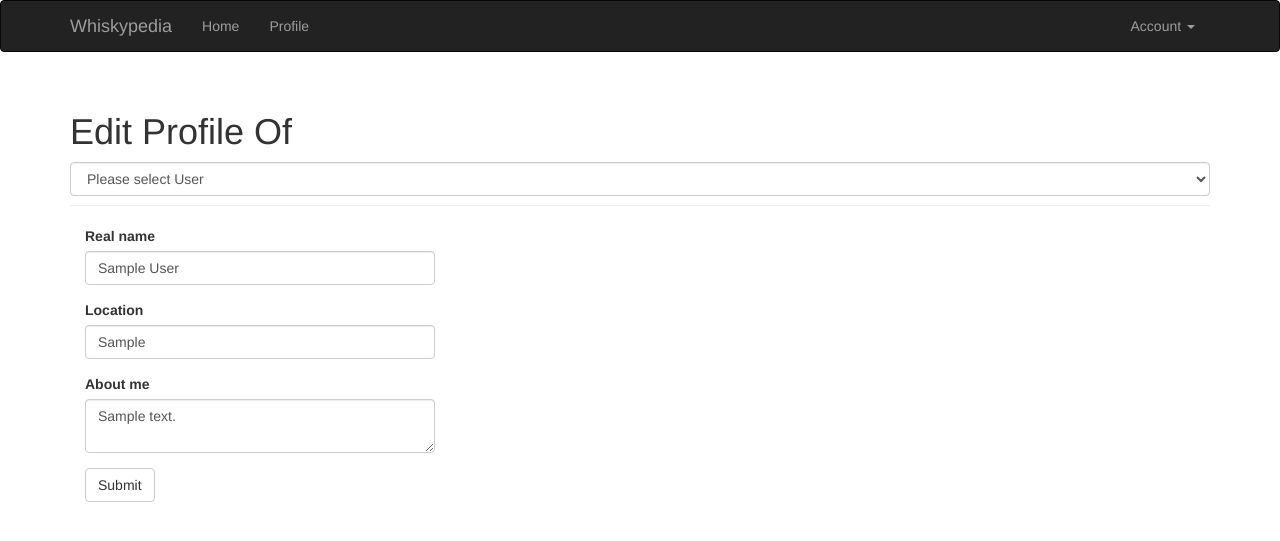
After one commit to ieuqirne/Advanced_Web_Technologies_CW2, a Flask app: page /edit-profile in a window 1280 px wide. The commit adds this page. Shown: the top 541 px of the page. Run offline with Flask 2, Linux system fonts and the light colour scheme; a user stored in the database is signed in; tables that the repository leaves empty hold one stand-in row (values such as "Sample post"); some libraries are stand-ins or nearby versions.

Commit message:
Chapter 10 DOne

```diff
--- a/SourceCode/app/auth/views.py
+++ b/SourceCode/app/auth/views.py
@@ -5,6 +5,22 @@ from .. import db
 from ..models import User
 from .forms import LoginForm, RegistrationForm, ChangePasswordForm, PasswordResetRequestForm, PasswordResetForm
 from ..email import send_email
+
+@auth.before_app_request
+def before_request():
+    if current_user.is_authenticated:
+        current_user.ping()
+        if not current_user.confirmed \
+                and request.endpoint \
+                and request.blueprint != 'auth' \
+                and request.endpoint != 'static':
+            return redirect(url_for('auth.unconfirmed'))
+
+@auth.route('/unconfirmed')
+def unconfirmed():
+    if current_user.is_anonymous or current_user.confirmed:
+        return redirect(url_for('main.index'))
+    return render_template('auth/unconfirmed.html')
 
 @auth.route('/login', methods=['GET', 'POST'])
 def login():
--- a/SourceCode/app/main/forms.py
+++ b/SourceCode/app/main/forms.py
@@ -1,8 +1,48 @@
 from flask_wtf import FlaskForm
-from wtforms import StringField, SubmitField
-from wtforms.validators import DataRequired
+from ..models import Role, User
+from wtforms import StringField, TextAreaField, BooleanField, SelectField,SubmitField
+from wtforms import ValidationError
+from wtforms.validators import DataRequired, Length, Email, Regexp
+
 
 
 class NameForm(FlaskForm):
     name = StringField('What is your name?', validators=[DataRequired()])
     submit = SubmitField('Submit')
+
+class EditProfileForm(FlaskForm):
+    name = StringField('Real name', validators=[Length(0, 64)])
+    location = StringField('Location', validators=[Length(0, 64)])
+    about_me = TextAreaField('About me')
+    submit = SubmitField('Submit')
+
+class EditProfileAdminForm(FlaskForm):
+    email = StringField('Email', validators=[DataRequired(), Length(1, 64),
+                                             Email()])
+    username = StringField('Username', validators=[
+        DataRequired(), Length(1, 64),
+        Regexp('^[A-Za-z][A-Za-z0-9_.]*$', 0,
+               'Usernames must have only letters, numbers, dots or '
+               'underscores')])
+    confirmed = BooleanField('Confirmed')
+    role = SelectField('Role', coerce=int)
+    name = StringField('Real name', validators=[Length(0, 64)])
+    location = StringField('Location', validators=[Length(0, 64)])
+    about_me = TextAreaField('About me')
+    submit = SubmitField('Submit')
+
+    def __init__(self, user, *args, **kwargs):
+        super(EditProfileAdminForm, self).__init__(*args, **kwargs)
+        self.role.choices = [(role.id, role.name)
+                             for role in Role.query.order_by(Role.name).all()]
+        self.user = user
+
+    def validate_email(self, field):
+        if field.data != self.user.email and \
+                User.query.filter_by(email=field.data).first():
+            raise ValidationError('Email already registered.')
+
+    def validate_username(self, field):
+        if field.data != self.user.username and \
+                User.query.filter_by(username=field.data).first():
+            raise ValidationError('Username already in use.')
--- a/SourceCode/app/main/views.py
+++ b/SourceCode/app/main/views.py
@@ -1,13 +1,74 @@
-from flask import render_template, session, redirect, url_for, current_app
+from flask import render_template, session, redirect, url_for,flash, current_app
 from .. import db
-from ..models import User
 from ..email import send_email
 from . import main
-from .forms import NameForm
+from ..models import User,Role
+from .forms import NameForm,EditProfileForm, EditProfileAdminForm
+from flask_login import login_required, current_user
+from ..decorators import admin_required
+
+
+@main.route('/')
+def index():
+    return render_template('index.html')
+
+#Profile page route
+@main.route('/user/<username>')
+def user(username):
+    user = User.query.filter_by(username=username).first_or_404()
+    return render_template('user.html', user=user)
+
+#Edit Profile Route
+@main.route('/edit-profile', methods=['GET', 'POST'])
+@login_required
+def edit_profile():
+    form = EditProfileForm()
+    if form.validate_on_submit():
+        current_user.name = form.name.data
+        current_user.location = form.location.data
+        current_user.about_me = form.about_me.data
+        db.session.add(current_user._get_current_object())
+        db.session.commit()
+        flash('Your profile has been updated.')
+        return redirect(url_for('.user', username=current_user.username))
+    form.name.data = current_user.name
+    form.location.data = current_user.location
+    form.about_me.data = current_user.about_me
+    return render_template('edit_profile.html', form=form)
+
+
+@main.route('/edit-profile/<int:id>', methods=['GET', 'POST'])
+@login_required
+@admin_required
+def edit_profile_admin(id):
+    allUsers = User.query.all()
+    user = User.query.get_or_404(id)
+    form = EditProfileAdminForm(user=user)
+    if form.validate_on_submit():
+        user.email = form.email.data
+        user.username = form.username.data
+        user.confirmed = form.confirmed.data
+        user.role = Role.query.get(form.role.data)
+        user.name = form.name.data
+        user.location = form.location.data
+        user.about_me = form.about_me.data
+        db.session.add(user)
+        db.session.commit()
+        flash('The profile has been updated.')
+        return redirect(url_for('.user', username=user.username))
+    form.email.data = user.email
+    form.username.data = user.username
+    form.confirmed.data = user.confirmed
+    form.role.data = user.role_id
+    form.name.data = user.name
+    form.location.data = user.location
+    form.about_me.data = user.about_me
+    return render_template('edit_profile.html', form=form, user=user, allUsers=allUsers)
+
 
 
 @main.route('/', methods=['GET', 'POST'])
-def index():
+def index2():
     form = NameForm()
     if form.validate_on_submit():
         user = User.query.filter_by(username=form.name.data).first()
--- a/SourceCode/app/models.py
+++ b/SourceCode/app/models.py
@@ -1,10 +1,14 @@
 #Account confirmation and token
 from itsdangerous import TimedJSONWebSignatureSerializer as Serializer
-from flask import current_app
+#Avatar
+import hashlib
+from flask import current_app, request
 #Security for password
 from werkzeug.security import generate_password_hash, check_password_hash
 from flask_login import UserMixin,AnonymousUserMixin
 from . import db, login_manager
+#DateTime
+from datetime import datetime
 
 #Permission manager in the Role Model
 class Permission:
@@ -76,6 +80,12 @@ class User(UserMixin, db.Model):
     role_id = db.Column(db.Integer, db.ForeignKey('roles.id'))
     password_hash = db.Column(db.String(128))
     confirmed = db.Column(db.Boolean, default=False)
+    name = db.Column(db.String(64)) # Profile information
+    location = db.Column(db.String(64))
+    about_me = db.Column(db.Text())
+    member_since = db.Column(db.DateTime(), default=datetime.utcnow)
+    last_seen = db.Column(db.DateTime(), default=datetime.utcnow)
+    avatar_hash = db.Column(db.String(32))
 
     #Defining a default role for Users
     def __init__(self, **kwargs):
@@ -85,6 +95,8 @@ class User(UserMixin, db.Model):
                 self.role = Role.query.filter_by(name='Administrator').first()
             if self.role is None:
                 self.role = Role.query.filter_by(default=True).first()
+        if self.email is not None and self.avatar_hash is None:
+            self.avatar_hash = self.gravatar_hash()
 
     @property
     def password(self):
@@ -113,13 +125,30 @@ class User(UserMixin, db.Model):
         self.confirmed = True
         db.session.add(self)
         return True
-
+    #Refreshing a user's last visit
+    def ping(self):
+        self.last_seen = datetime.utcnow()
+        db.session.add(self)
     #Evaluating wheter a user has a given permissions
     def can(self, perm):
         return self.role is not None and self.role.has_permission(perm)
 
     def is_administrator(self):
         return self.can(Permission.ADMIN)
+
+    #Adding avatar and gravatar URL generation with caching of md5 hashes
+    #Also avoiding duplicates
+    def gravatar_hash(self):
+        return hashlib.md5(self.email.lower().encode('utf-8')).hexdigest()
+
+    def gravatar(self, size=100, default='identicon', rating='g'):
+        if request.is_secure:
+            url = 'https://secure.gravatar.com/avatar'
+        else:
+            url = 'https://www.gravatar.com/avatar'
+        hash = hashlib.md5(self.email.lower().encode('utf-8')).hexdigest()
+        return '{url}/{hash}?s={size}&d={default}&r={rating}'.format(
+            url=url, hash=hash, size=size, default=default, rating=rating)
 
     def __repr__(self):
         return '<User %r>' % self.username
--- a/SourceCode/app/templates/base.html
+++ b/SourceCode/app/templates/base.html
@@ -18,11 +18,18 @@
                 <span class="icon-bar"></span>
                 <span class="icon-bar"></span>
             </button>
-            <a class="navbar-brand" href="{{ url_for('main.index') }}">Flasky</a>
+            <a class="navbar-brand" href="{{ url_for('main.index') }}">Whiskypedia</a>
         </div>
         <div class="navbar-collapse collapse">
             <ul class="nav navbar-nav">
                 <li><a href="{{ url_for('main.index') }}">Home</a></li>
+                {% if current_user.is_authenticated %}
+                <li>
+                  <a href="{{ url_for('main.user', username=current_user.username) }}">
+                    Profile
+                  </a>
+                </li>
+                {% endif %}
             </ul>
             <ul class="nav navbar-nav navbar-right">
                 {% if current_user.is_authenticated %}
@@ -46,7 +53,9 @@
 <div class="container">
     {% for message in get_flashed_messages() %}
     <div class="alert alert-warning">
-        <button type="button" class="close" data-dismiss="alert">&times;</button>
+        <button type="button" class="close" data-dismiss="alert">
+          &times;
+        </button>
         {{ message }}
     </div>
     {% endfor %}
--- /dev/null
+++ b/SourceCode/app/templates/edit_profile.html
@@ -0,0 +1,23 @@
+{% extends "base.html" %}
+{% import "bootstrap/wtf.html" as wtf %}
+
+{% block title %}Whiskypedia - Edit Profile{% endblock %}
+
+{% block page_content %}
+<div class="page-header">
+    <h1>Edit Profile Of</h1>
+    <select class="form-control" name= users method="GET" action="/" onchange="location = this.options[this.selectedIndex].value;">
+      <option>Please select User</option>
+      {% for users in allUsers %}
+        <option value="/edit-profile/{{ users.id }}">
+          {{users.username}}
+        </option>
+      {% endfor %}
+    </select>
+</div>
+<div class="col-md-4">
+
+
+    {{ wtf.quick_form(form) }}
+</div>
+{% endblock %}
```
Also changed, not shown: SourceCode/app/templates/user.html (added, +39 -0 lines), SourceCode/migrations/versions/ac1e0356ad06_avatar2.py (added, +28 -0 lines), SourceCode/migrations/versions/f6e71711d142_adding_last_seen.py (added, +36 -0 lines), SourceCode/data-dev.sqlite, data-dev.sqlite (added), 1 other file.
